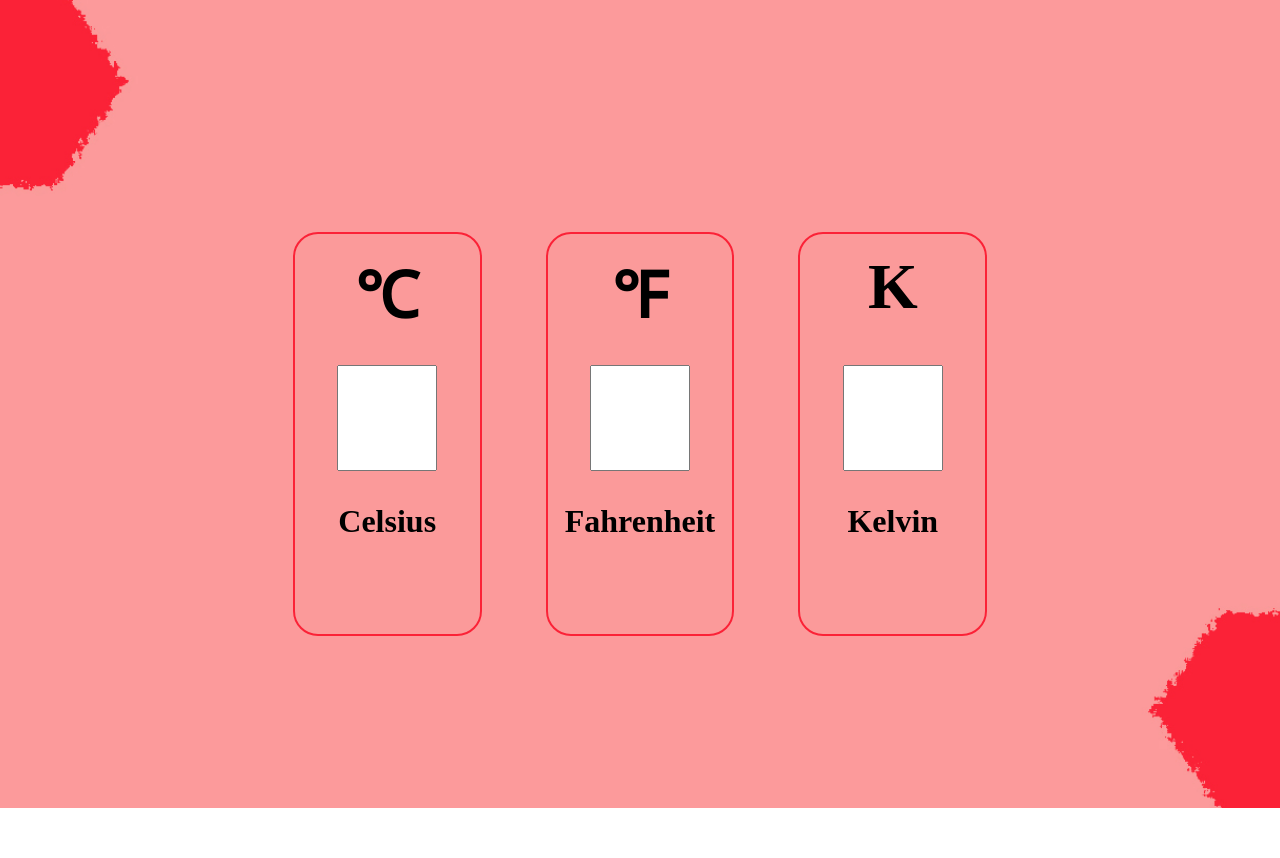
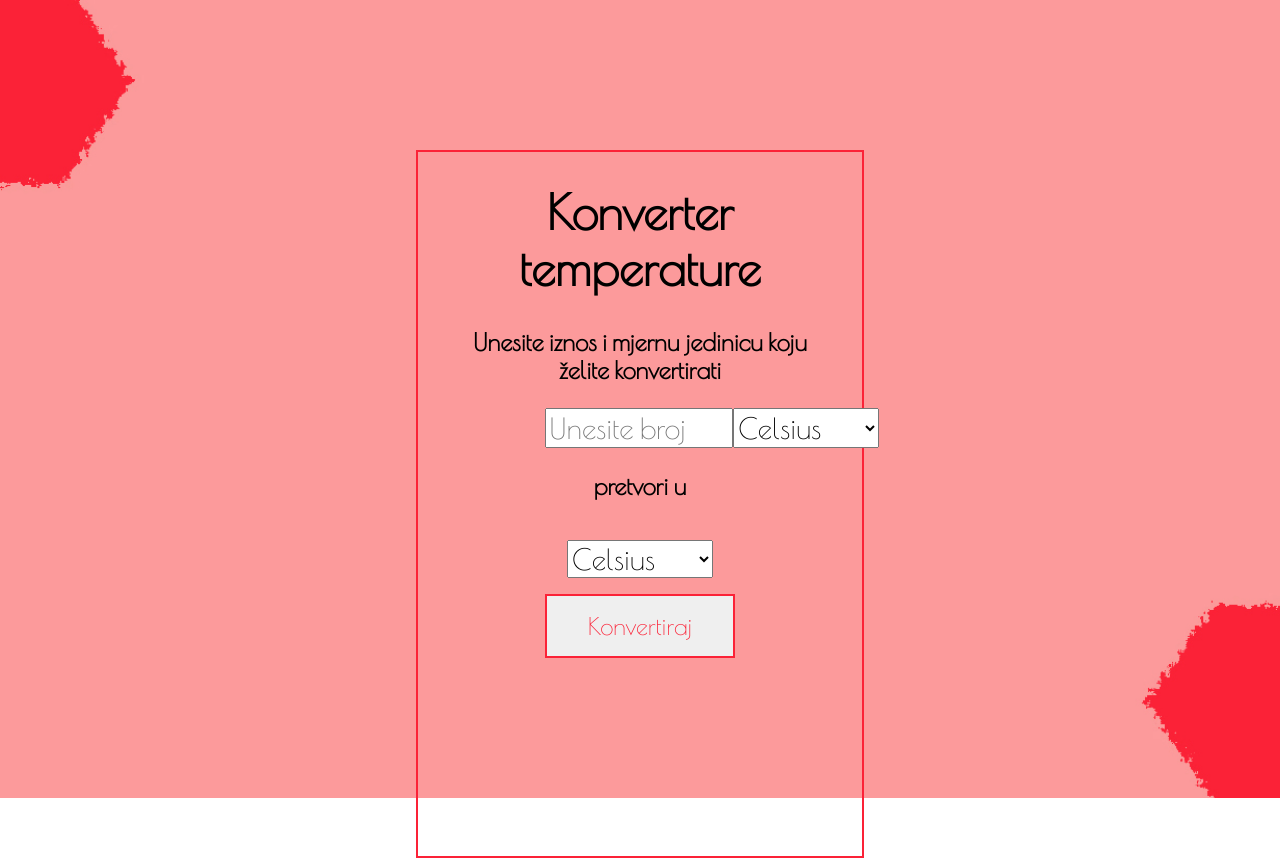
Before and after one commit to ivanmaric1/Konverter_temperature, a plain HTML site: page index.html in a window 1280 px wide. Before the commit the page ends 808 px from the top, so only its background shows below. Drawn offline with nearby package versions, Linux system fonts and the light colour scheme.

Commit message:
Dizajn završen

```diff
--- a/index.html
+++ b/index.html
@@ -4,26 +4,35 @@
     <meta charset="UTF-8">
     <meta name="viewport" content="width=device-width, initial-scale=1.0">
     <meta http-equiv="X-UA-Compatible" content="ie=edge">
+    <link href="https://fonts.googleapis.com/css?family=Poiret+One&display=swap" rel="stylesheet">
     <link rel="stylesheet" href="style.css">
     <title>Konverter temperature</title>
 </head>
 <body>
-    <div class="container">
-        <div class="celsius okvir">
-            <h1>&#8451</h1>
-            <input type="text">
-            <h3>Celsius</h3>
+    <div class="okvir">
+        <div class="input">
+            <h1>Konverter temperature</h1>
+            <p>Unesite iznos i mjernu jedinicu koju želite konvertirati</p>
+            <div class="flex kontejnerek">
+                <input type="text" placeholder="Unesite broj">
+                <select name="mjernaJedinica" id="mjernaJedinica">
+                    <option value="cel">Celsius</option>
+                    <option value="far">Fahrenheit</option>
+                    <option value="kel">Kelvin</option>
+                </select>
+            </div>
         </div>
-        <div class="fahrenheit okvir">
-            <h1>&#8457</h1>
-            <input type="text">
-            <h3>Fahrenheit</h3>
+
+        <div class="output kontejnerek">
+            <p>pretvori u</p> <select name="mjernaJedinica" id="mjernaJedinica">
+                <option value="cel">Celsius</option>
+                <option value="far">Fahrenheit</option>
+                <option value="kel">Kelvin</option>
+            </select>
         </div>
-        <div class="kelvin okvir">
-            <h1>K</h1>
-            <input type="text">
-            <h3>Kelvin</h3>
-        </div>
+        <button type="submit" id='gumb'>Konvertiraj</button>
+
+        <div class="ispis"></div>
     </div>
 <script src='program.js'></script>
 </body>
--- a/style.css
+++ b/style.css
@@ -1,41 +1,81 @@
 body {
-    height: 75vh;
+    height: 80vh;
     background: url(./img/pozadina.jpg) no-repeat center center/cover;
-}
-
-.container {
-    display: flex;
-    width: 60%;
-    margin: 200px auto;
+    font-family: 'Poiret One', cursive;
 }
 
 .okvir {
-    flex: 1;
-    height: 400px;
-    background-color: #fb9a9a;
+    width: 30%;
     border: 2px solid #fb2237;
-    margin: 2rem;
-    border-radius: 25px;
-    display: flex;
-    flex-direction: column;
+    margin: 150px auto;
+    padding: 2rem;
+    font-weight: bolder;
 }
 
-.okvir h1 {
-    flex:1;
+.kontejnerek {
+    width: 50%;
+    margin: 0px auto;
     text-align: center;
-    font-size: 4rem;
-    margin: 1rem;
 }
 
-.okvir h3 {
-    flex:1;
-    text-align: center;
-    font-size: 2rem;
+.input {
+    font-size: 1.5rem;
 }
 
-.okvir input {
-    flex:1;
+.input h1, .input p {
+    margin-top: 0;
+    text-align: center;
+}
+
+.input input, .input select {
+    font-size: 1.8rem;
+    font-family: 'Poiret One', cursive;
+}
+
+.input input {
+    width: 180px;
+}
+
+.flex {
+    display: flex;
+    justify-content: space-between;
+}
+
+.okvir h2{
+    display: inline;
+}
+
+.output {
+    font-size: 1.5rem;
+}
+
+.output p {
+    display: inline-block;
+    margin-left: auto;
+}
+
+.output select {
+    font-size: 1.8rem;
+    margin-top: 1rem;
+    font-family: 'Poiret One', cursive;
+}
+
+#gumb {
+    display: block;
+    margin: 1rem auto;
+    padding: 1rem;
     width: 50%;
-    margin: 0 auto;
-    font-size: 4rem;
+    border: 2px solid #fb2237;
+    font-size: 1.5rem;
+    color: #fb2237;
+    font-family: 'Poiret One', cursive;
 }
+
+#gumb:hover {
+    color: #fff;
+    background-color: #fb2237;
+}
+
+.ispis {
+    height: 150px;
+}
```
